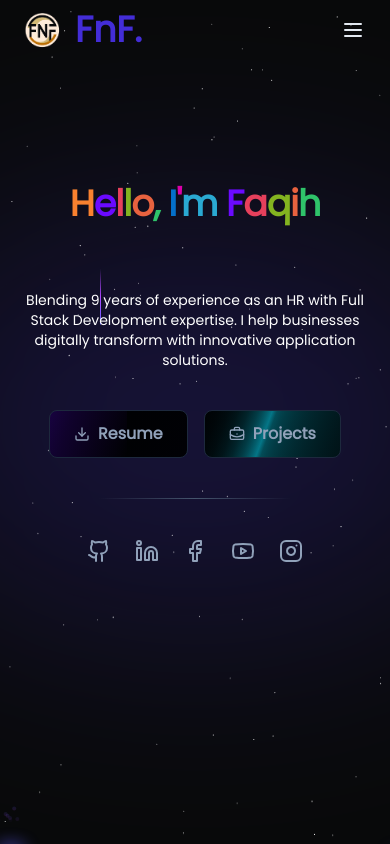
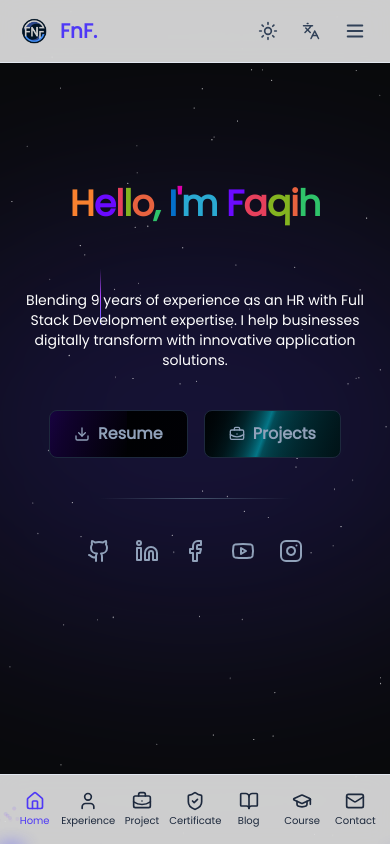
Before and after one commit to faqihfnf/faqih-portofolio, a Next.js app: page / in a window 390 px wide. Shown: the top 844 px of the page. Built offline with nearby package versions, Linux system fonts and the light colour scheme.

Commit message:
update style on nnav and menu bar on mobile

```diff
--- a/src/components/layout/Navbar.tsx
+++ b/src/components/layout/Navbar.tsx
@@ -1,6 +1,5 @@
 "use client";
 
-import React from "react";
 import { Home, User, BookOpen, Mail, ShieldCheckIcon, BriefcaseBusinessIcon, GraduationCap } from "lucide-react";
 import { FloatingNav } from "../ui/floating-navbar";
 import { useTranslation } from "react-i18next";
--- a/src/components/ui/floating-navbar.tsx
+++ b/src/components/ui/floating-navbar.tsx
@@ -4,9 +4,8 @@ import React, { useState, useEffect } from "react";
 import { motion, AnimatePresence } from "framer-motion";
 import Link from "next/link";
 import { usePathname } from "next/navigation";
-import { Menu, X, Sun, Moon } from "lucide-react";
+import { Sun, Moon, Menu, X } from "lucide-react";
 
-// Redux
 import { useSelector, useDispatch } from "react-redux";
 import Image from "next/image";
 import { AppDispatch, RootState } from "@/app/redux/store";
@@ -26,54 +25,50 @@ interface FloatingNavProps {
 
 export const FloatingNav: React.FC<FloatingNavProps> = ({ navItems, className }) => {
   const pathname = usePathname();
-  const [visible, setVisible] = useState(true);
   const [isScrolled, setIsScrolled] = useState(false);
   const [isMobileMenuOpen, setIsMobileMenuOpen] = useState(false);
 
-  // ✅ Redux theme
   const theme = useSelector((state: RootState) => state.theme.theme);
   const dispatch = useDispatch<AppDispatch>();
 
-  const handleToggleTheme = () => {
-    dispatch(toggleTheme());
-  };
+  const handleToggleTheme = () => dispatch(toggleTheme());
+  const toggleMobileMenu = () => setIsMobileMenuOpen(!isMobileMenuOpen);
+  const closeMobileMenu = () => setIsMobileMenuOpen(false);
 
   useEffect(() => {
-    const handleScroll = () => {
-      const currentScrollY = window.scrollY;
-      const scrollThreshold = 50;
-
-      setIsScrolled(currentScrollY > scrollThreshold);
-      setVisible(currentScrollY > scrollThreshold);
-    };
-
+    const handleScroll = () => setIsScrolled(window.scrollY > 50);
     window.addEventListener("scroll", handleScroll);
     return () => window.removeEventListener("scroll", handleScroll);
   }, []);
 
-  const toggleMobileMenu = () => {
-    setIsMobileMenuOpen(!isMobileMenuOpen);
-  };
+  // Close menu on route change
+  useEffect(() => {
+    closeMobileMenu();
+  }, [pathname]);
 
-  const closeMobileMenu = () => {
-    setIsMobileMenuOpen(false);
-  };
-
-  const logoClass =
-    pathname === "/"
-      ? "invert" // selalu invert di halaman "/"
-      : "dark:invert"; // selain itu hanya invert di dark mode
+  const logoClass = pathname === "/" ? "" : "dark:invert";
 
   return (
+    <>
+      {/* ============================================================
+          MOBILE BACKDROP — level teratas, z-40
+          Klik di mana saja di halaman untuk close menu
+      ============================================================ */}
+      <AnimatePresence>
+        {isMobileMenuOpen && (
+          <motion.div initial={{ opacity: 0 }} animate={{ opacity: 1 }} exit={{ opacity: 0 }} transition={{ duration: 0.2 }} className="flex sm:hidden fixed inset-0 z-40 bg-black/20 dark:bg-black/40" onClick={closeMobileMenu} />
+        )}
+      </AnimatePresence>
+
+      {/* ============================================================
+          DESKTOP NAVBAR (hidden sm:block)
+      ============================================================ */}
       <AnimatePresence mode="wait">
         <motion.div
           initial={{ opacity: 1, y: 0 }}
-        animate={{
-          y: visible && isScrolled ? 0 : 0,
-          opacity: 1,
-        }}
+          animate={{ y: 0, opacity: 1 }}
           transition={{ duration: 0.2 }}
-        className={`fixed top-1 inset-x-0 mx-auto z-50 ${isScrolled ? "max-w-fit" : "px-4 sm:px-6 lg:px-4"} ${className}`}
+          className={`hidden sm:block fixed top-1 inset-x-0 mx-auto z-50 ${isScrolled ? "max-w-fit" : "px-4 sm:px-6 lg:px-4"} ${className}`}
         >
           <div className={`relative rounded-full border border-transparent ${isScrolled ? "bg-white/60 dark:bg-slate-800/80 backdrop-blur-md shadow-lg px-8 py-2" : "bg-transparent px-0 py-0"} transition-all duration-300`}>
             <div className={`flex items-center ${isScrolled ? "justify-center" : "justify-between"}`}>
@@ -86,19 +81,14 @@ export const FloatingNav: React.FC<FloatingNavProps> = ({ navItems, className })
                 </Link>
               )}
 
-            {/* Desktop Navigation */}
-            <div className={`hidden sm:flex items-center ${isScrolled ? "space-x-6" : "space-x-6"}`}>
+              <div className="flex items-center space-x-6">
                 {navItems.map((navItem, idx) => (
                   <Link
                     key={`link-${idx}`}
                     href={navItem.link}
                     className={`relative font-semibold flex items-center space-x-1 transition-colors ${
                       pathname === navItem.link
-                      ? isScrolled
                         ? "text-indigo-600 dark:text-indigo-400"
-                        : pathname === "/"
-                          ? "text-indigo-600 dark:text-indigo-400"
-                          : "text-indigo-600 dark:text-indigo-400"
                         : isScrolled
                           ? "text-slate-900 dark:text-slate-100 hover:text-indigo-600 dark:hover:text-indigo-400"
                           : pathname === "/"
@@ -106,150 +96,124 @@ export const FloatingNav: React.FC<FloatingNavProps> = ({ navItems, className })
                             : "text-slate-900 dark:text-slate-100 hover:text-indigo-600 dark:hover:text-indigo-400"
                     }`}
                   >
-                  {isScrolled && navItem.icon && <span className="block sm:hidden">{navItem.icon}</span>}
                     <span className={isScrolled ? "hidden sm:block" : "block"}>{navItem.name}</span>
                     {pathname === navItem.link && (
                       <motion.span
                         layoutId="navbar-indicator"
                         className={`absolute -bottom-0 -left-1 right-0 h-0.5 ${isScrolled ? "bg-indigo-600 dark:bg-indigo-400" : "bg-indigo-400 dark:bg-indigo-300"}`}
-                      transition={{
-                        type: "spring",
-                        bounce: 0.25,
-                        duration: 0.5,
-                      }}
+                        transition={{ type: "spring", bounce: 0.25, duration: 0.5 }}
                       />
                     )}
                   </Link>
                 ))}
 
-              {/* ✅ Dark Mode Toggle - Desktop */}
                 <button
                   onClick={handleToggleTheme}
                   className={`p-2 rounded-full transition-colors cursor-pointer ${
                     isScrolled
-                    ? "text-slate-900 dark:text-slate-100 hover:text-indigo-600 dark:hover:text-indigo-400 "
+                      ? "text-slate-900 dark:text-slate-100 hover:text-indigo-600 dark:hover:text-indigo-400"
                       : pathname === "/"
-                      ? "text-slate-200 dark:text-slate-300 hover:text-indigo-400 dark:hover:text-indigo-300 hover:bg-white/10 dark:hover:bg-slate-800/30"
-                      : "text-slate-900 dark:text-slate-100 hover:text-indigo-600 dark:hover:text-indigo-400 "
+                        ? "text-slate-200 dark:text-slate-300 hover:text-indigo-400 hover:bg-white/10"
+                        : "text-slate-900 dark:text-slate-100 hover:text-indigo-600 dark:hover:text-indigo-400"
                   }`}
                 >
                   {theme === "dark" ? <Moon size={20} /> : <Sun size={20} />}
                 </button>
-              <div
-                className={`rounded-full transition-colors ${
-                  isScrolled
-                    ? "text-slate-900 dark:text-slate-100 hover:text-indigo-600 dark:hover:text-indigo-400 "
-                    : pathname === "/"
-                      ? "text-slate-200 dark:text-slate-300 hover:text-indigo-400 dark:hover:text-indigo-300 hover:bg-white/10 dark:hover:bg-slate-800/30"
-                      : "text-slate-900 dark:text-slate-100 hover:text-indigo-600 dark:hover:text-indigo-400 "
-                }`}
-              >
+
+                <div>
                   <SwitchTranslation />
                 </div>
               </div>
+            </div>
+          </div>
+        </motion.div>
+      </AnimatePresence>
 
-            {/* Mobile Navigation */}
-            <div className="sm:hidden">
-              {isScrolled ? (
-                // When scrolled, show icons
-                <div className="flex font-semibold items-center space-x-2">
-                  {navItems.map((navItem, idx) => (
-                    <Link
-                      key={`mobile-icon-${idx}`}
-                      href={navItem.link}
-                      className={`relative flex items-center p-2 transition-colors ${
-                        pathname === navItem.link ? "text-indigo-600 dark:text-indigo-400" : "text-slate-900 dark:text-slate-100 hover:text-indigo-600 dark:hover:text-indigo-400"
-                      }`}
+      {/* ============================================================
+          MOBILE TOP BAR — z-50 (di atas backdrop z-40)
+          Logo | Dark mode + Translate + Hamburger
+      ============================================================ */}
+      <div className="flex sm:hidden fixed top-0 left-0 right-0 z-50 items-center justify-between px-4 py-3 bg-white/80 dark:bg-slate-900/80 backdrop-blur-md border-b border-slate-200 dark:border-slate-700">
+        {/* Logo */}
+        <Link href="/" onClick={closeMobileMenu} className="flex items-center gap-2">
+          <Image src="/logo.png" alt="Logo" width={36} height={36} className={logoClass} />
+          <span className="text-xl font-bold text-indigo-600 dark:text-indigo-400">FnF.</span>
+        </Link>
+
+        {/* Right: dark mode + translate + hamburger */}
+        <div className="flex items-center gap-4">
+          <button
+            onClick={() => {
+              handleToggleTheme();
+              closeMobileMenu();
+            }}
+            className="p-2 rounded-full transition-colors cursor-pointer text-slate-700 dark:text-slate-200 hover:text-indigo-600 dark:hover:text-indigo-400"
           >
-                      {navItem.icon}
-                      {pathname === navItem.link && (
-                        <motion.span
-                          layoutId="mobile-navbar-indicator"
-                          className="absolute -bottom-0 left-0 right-0 h-0.5 bg-indigo-600 dark:bg-indigo-400"
-                          transition={{
-                            type: "spring",
-                            bounce: 0.25,
-                            duration: 0.5,
-                          }}
-                        />
-                      )}
-                    </Link>
-                  ))}
-
-                  {/* ✅ Dark Mode Toggle - Mobile Scrolled */}
-                  <button onClick={handleToggleTheme} className="p-2 rounded-full text-slate-900 dark:text-slate-100 hover:text-indigo-600 dark:hover:text-indigo-400 transition-colors cursor-pointer">
             {theme === "dark" ? <Moon size={20} /> : <Sun size={20} />}
           </button>
+
+          <div className="text-slate-700 dark:text-slate-200" onClick={closeMobileMenu}>
             <SwitchTranslation />
           </div>
-              ) : (
-                // When not scrolled, show hamburger menu
-                <div className="flex">
-                  <button
-                    onClick={toggleMobileMenu}
-                    className={`p-2 rounded-full transition-colors ${
-                      pathname === "/" ? "text-slate-200 dark:text-slate-300 hover:text-indigo-400 dark:hover:text-indigo-300" : "text-slate-900 dark:text-slate-100 hover:text-indigo-600 dark:hover:text-indigo-400"
-                    }`}
-                  >
-                    {isMobileMenuOpen ? <X size={24} /> : <Menu size={24} />}
+
+          <button onClick={toggleMobileMenu} className="p-2 rounded-full transition-colors cursor-pointer text-slate-700 dark:text-slate-200 hover:text-indigo-600 dark:hover:text-indigo-400">
+            {isMobileMenuOpen ? <X size={22} /> : <Menu size={22} />}
           </button>
+        </div>
 
-                  {/* Mobile Menu Dropdown - Vertical */}
+        {/* Dropdown Menu Panel — tetap di dalam top bar agar posisi absolute top-full benar */}
         <AnimatePresence>
           {isMobileMenuOpen && (
             <motion.div
-                        initial={{ opacity: 0, scale: 0.8, y: -10 }}
-                        animate={{ opacity: 1, scale: 1, y: 0 }}
-                        exit={{ opacity: 0, scale: 0.8, y: -10 }}
+              initial={{ opacity: 0, y: -8 }}
+              animate={{ opacity: 1, y: 0 }}
+              exit={{ opacity: 0, y: -8 }}
               transition={{ duration: 0.2 }}
-                        className="absolute min-w-full right-0 top-full mt-2 bg-white/95 dark:bg-slate-800/95 backdrop-blur-md rounded-xl shadow-xl border border-slate-200 dark:border-slate-600 py-2 "
+              className="absolute top-full left-4 right-4 mt-2 bg-white/95 dark:bg-slate-800/95 backdrop-blur-md rounded-2xl shadow-xl border border-slate-200 dark:border-slate-600 py-3 overflow-hidden"
             >
-                        {/* Navigation Links */}
-                        <div className="px-2">
+              {/* Nav Links */}
+              <div className="px-3">
                 {navItems.map((navItem, idx) => (
                   <Link
                     key={`mobile-dropdown-${idx}`}
                     href={navItem.link}
                     onClick={closeMobileMenu}
-                              className={`relative flex items-center space-x-3 px-4 py-3 rounded-lg transition-colors ${
+                    className={`relative flex items-center gap-3 px-4 py-3.5 rounded-xl transition-colors ${
                       pathname === navItem.link
                         ? "text-indigo-600 dark:text-indigo-400 bg-indigo-50 dark:bg-indigo-900/30"
-                                  : "text-slate-900 dark:text-slate-100 hover:text-indigo-600 dark:hover:text-indigo-400 hover:bg-indigo-50 dark:hover:bg-slate-700/50"
+                        : "text-slate-800 dark:text-slate-100 hover:text-indigo-600 dark:hover:text-indigo-400 hover:bg-indigo-50 dark:hover:bg-slate-700/50"
                     }`}
                   >
-                              {navItem.icon && <span className="text-current">{navItem.icon}</span>}
-                              <span className="font-medium">{navItem.name}</span>
                     {pathname === navItem.link && (
                       <motion.div
                         layoutId="mobile-dropdown-indicator"
-                                  className="absolute left-1 top-1/2 transform -translate-y-1/2 w-1 h-6 bg-indigo-600 dark:bg-indigo-400 rounded-full"
-                                  transition={{
-                                    type: "spring",
-                                    bounce: 0.25,
-                                    duration: 0.5,
-                                  }}
+                        className="absolute left-1 top-1/2 -translate-y-1/2 w-1 h-6 bg-indigo-600 dark:bg-indigo-400 rounded-full"
+                        transition={{ type: "spring", bounce: 0.25, duration: 0.5 }}
                       />
                     )}
+                    <span className="[&>svg]:w-4 [&>svg]:h-4">{navItem.icon}</span>
+                    <span className="font-medium">{navItem.name}</span>
                   </Link>
                 ))}
               </div>
 
               {/* Separator */}
-                        <div className="mx-2 my-2 border-t border-slate-200 dark:border-slate-600"></div>
+              <div className="mx-4 my-3 border-t border-slate-200 dark:border-slate-600" />
 
-                        {/* Theme Toggle and Translation */}
-                        <div className="px-2 ">
-                          {/* Theme Toggle */}
+              {/* Theme + Language */}
+              <div className="px-3">
                 <button
-                            onClick={handleToggleTheme}
-                            className="w-full flex items-center gap-2 px-4 py-3 rounded-lg text-slate-900 dark:text-slate-100 hover:text-indigo-600 dark:hover:text-indigo-400 hover:bg-indigo-50 dark:hover:bg-slate-700/50 transition-colors cursor-pointer"
+                  onClick={() => {
+                    handleToggleTheme();
+                    closeMobileMenu();
+                  }}
+                  className="w-full flex items-center gap-3 px-4 py-3.5 rounded-xl text-slate-800 dark:text-slate-100 hover:text-indigo-600 dark:hover:text-indigo-400 hover:bg-indigo-50 dark:hover:bg-slate-700/50 transition-colors cursor-pointer"
                 >
-                            {theme === "dark" ? <Moon size={20} /> : <Sun size={20} />}
+                  {theme === "dark" ? <Moon size={18} /> : <Sun size={18} />}
                   <span className="font-medium">{theme === "dark" ? "Dark Mode" : "Light Mode"}</span>
                 </button>
 
-                          {/* Translation Switch */}
-                          <div className="w-full flex items-center px-4 py-3 rounded-lg text-slate-900 dark:text-slate-100 hover:text-indigo-600 dark:hover:text-indigo-400 hover:bg-indigo-50 dark:hover:bg-slate-700/50 transition-colors gap-2 cursor-pointer">
+                <div className="flex items-center gap-3 px-4 py-3.5 rounded-xl text-slate-800 dark:text-slate-100 hover:text-indigo-600 dark:hover:text-indigo-400 hover:bg-indigo-50 dark:hover:bg-slate-700/50 transition-colors cursor-pointer">
                   <SwitchTranslation />
                   <span className="font-medium">Language</span>
                 </div>
@@ -258,11 +222,30 @@ export const FloatingNav: React.FC<FloatingNavProps> = ({ navItems, className })
           )}
         </AnimatePresence>
       </div>
-              )}
+
+      {/* ============================================================
+          MOBILE BOTTOM NAV — z-50
+          Fixed di bawah — semua nav item dengan icon + label
+      ============================================================ */}
+      <div className="flex sm:hidden fixed bottom-0 left-0 right-0 z-50 bg-white/80 dark:bg-slate-900/90 backdrop-blur-md border-t border-slate-200 dark:border-slate-700">
+        <div className="flex items-center justify-around w-full px-2 py-4">
+          {navItems.map((navItem, idx) => {
+            const isActive = pathname === navItem.link;
+            return (
+              <Link
+                key={`bottom-nav-${idx}`}
+                href={navItem.link}
+                className={`flex flex-col items-center gap-0.5 flex-1 transition-colors duration-200 ${
+                  isActive ? "text-indigo-600 dark:text-indigo-400" : "text-slate-800 dark:text-slate-200 hover:text-indigo-600 dark:hover:text-indigo-400"
+                }`}
+              >
+                <span className="[&>svg]:w-5 [&>svg]:h-5">{navItem.icon}</span>
+                <span className="text-[10px] font-medium truncate max-w-full text-center">{navItem.name}</span>
+              </Link>
+            );
+          })}
         </div>
       </div>
-        </div>
-      </motion.div>
-    </AnimatePresence>
+    </>
   );
 };
```
Lines whose indentation alone changed are shown as unchanged.
